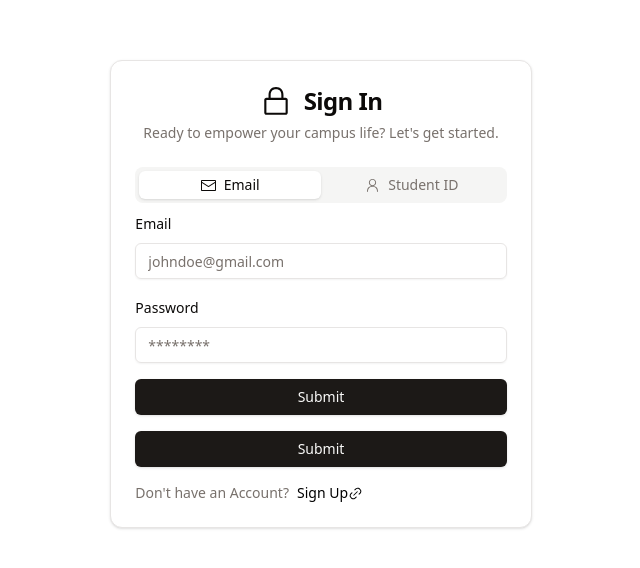
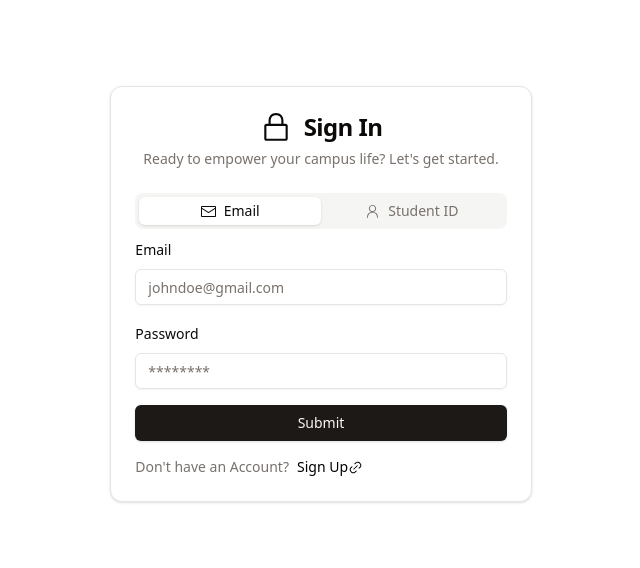
Before and after one commit to FrankWember/UniHive-v1, a Next.js app: page /auth/sign-in in a window 1280 px wide. Shown: the part 106-674 px from the top of the page, without its empty margins (319-959 px from the left). Built offline with nearby package versions, Linux system fonts and the light colour scheme.

Commit message:
FRONEND: fixed double sign-in button

```diff
--- a/app/auth/_components/cancel-button.tsx
+++ b/app/auth/_components/cancel-button.tsx
@@ -8,7 +8,7 @@ import React from 'react'
 export const CancelButton = () => {
     const router = useRouter()
   return (
-    <Button onClick={()=>router.back()}>
+    <Button onClick={()=>router.back()} variant="outline">
         <ArrowLeftIcon className="mr-2" />
         Cancel
     </Button>
--- a/app/auth/_components/sign-in-form.tsx
+++ b/app/auth/_components/sign-in-form.tsx
@@ -161,7 +161,7 @@ const EmailForm = () => {
           </Alert>
         )}
 
-        <Button type="submit" className="w-full">Submit</Button><Button type="submit" className="w-full" disabled={isPending}>
+        <Button type="submit" className="w-full" disabled={isPending}>
           {isPending===true ? "Signing In...": "Submit"}
         </Button>
         <div className="flex gap-2 items-center text-sm text-muted-foreground mt-6">
--- a/app/auth/_components/sign-out-button.tsx
+++ b/app/auth/_components/sign-out-button.tsx
@@ -5,9 +5,11 @@ import { Button } from '@/components/ui/button'
 import { PersonIcon } from '@radix-ui/react-icons'
 import { useToast } from '@/hooks/use-toast'
 import { SignOutAction } from '@/actions/logout'
+import { useRouter } from 'next/navigation'
 
 export const SignOutButton = () => {
     const { toast } = useToast()
+    const router = useRouter()
 
     const onSignOut = async () => {
         await SignOutAction()
@@ -17,6 +19,7 @@ export const SignOutButton = () => {
                 description: "Your account was signed out successfully."
             })
         })
+        router.push("/home")
     }
   return (
     <Button onClick={onSignOut} variant="destructive">
```
